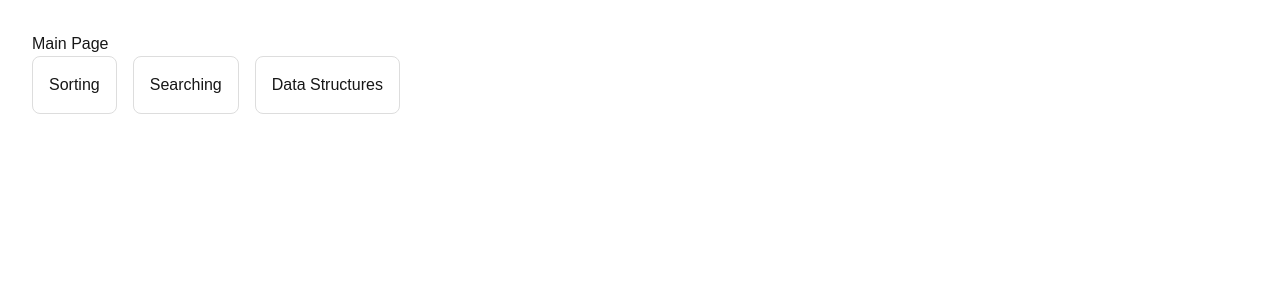
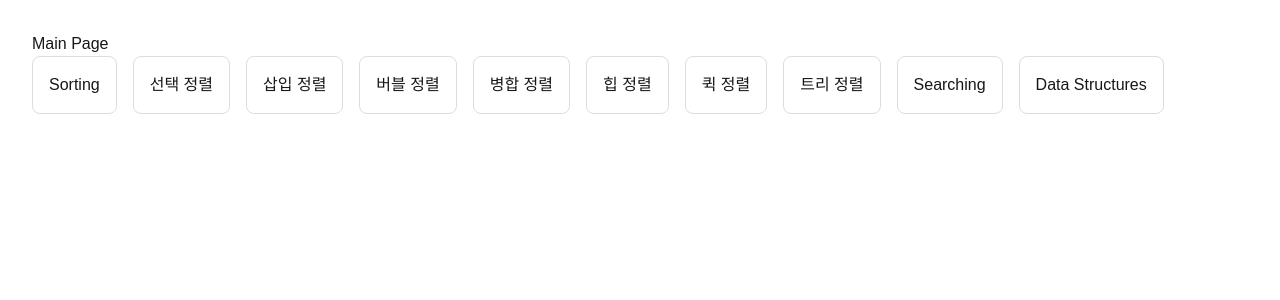
Before and after one commit to JeonB/oneday-oneproblem, a Next.js app: page / in a window 1280 px wide. Shown: the top 300 px of the page. Built offline with nearby package versions, Linux system fonts and the light colour scheme.

Commit message:
캐쉬 문제 해결 및 알고리즘 주제 추가

```diff
--- a/app/page.tsx
+++ b/app/page.tsx
@@ -4,9 +4,15 @@ import React from 'react'
 
 const algorithms = [
   { name: 'Sorting', topic: 'sorting' },
+  { name: '선택 정렬', topic: 'Selection sort' },
+  { name: '삽입 정렬', topic: 'Insertion sort' },
+  { name: '버블 정렬', topic: 'Bubble sort' },
+  { name: '병합 정렬', topic: 'Merge sort' },
+  { name: '힙 정렬', topic: 'Heap sort' },
+  { name: '퀵 정렬', topic: 'Quick sort' },
+  { name: '트리 정렬', topic: 'Tree sort' },
   { name: 'Searching', topic: 'searching' },
   { name: 'Data Structures', topic: 'data structures' },
-  // 필요한 알고리즘 항목 추가
 ]
 
 const MainPage: React.FC = () => {
--- a/app/problem/[topic]/page.tsx
+++ b/app/problem/[topic]/page.tsx
@@ -1,6 +1,6 @@
 'use client'
 import { useParams } from 'next/navigation'
-import { Suspense, useEffect, useState } from 'react'
+import { useEffect, useState } from 'react'
 import { generateProblem } from '../../utils/generateProblem.mjs'
 import CodeEditor from '@/components/CodeEditor'
 import ResultDisplay from '@/components/ResultDisplay'
--- a/next.config.ts
+++ b/next.config.ts
@@ -1,9 +1,14 @@
 import type { NextConfig } from 'next'
 
 const nextConfig: NextConfig = {
-  /* config options here */
   env: {
     OPENAI_API_KEY: process.env.OPENAI_API_KEY,
+  },
+  webpack: (config, { isServer }) => {
+    // Webpack 캐싱 비활성화
+    config.cache = false
+
+    return config
   },
 }
 
```
Also changed, not shown: 1 other file (tests, documents, lock files or other folders).
